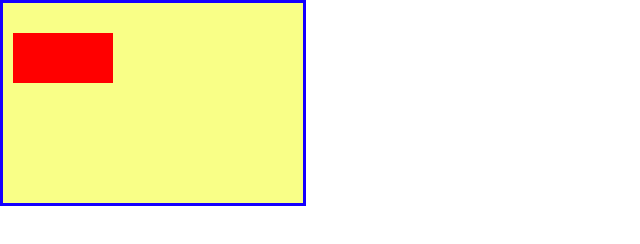
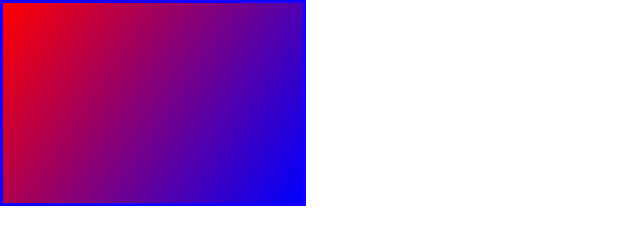
Before and after one commit to ahmad-alefeducation/canvas, a plain HTML site: page index.html in a window 1280 px wide. Shown: the whole page, without its empty margins (0-640 px from the left). Drawn offline with Linux system fonts and the light colour scheme.

Commit message:
Canvas episode 4 A

```diff
--- a/index.html
+++ b/index.html
@@ -1,6 +1,3 @@
-<!--
-    [1] select The canvas Elemants
- -->
 <!DOCTYPE html>
 <html lang="en">
 <head>
@@ -20,15 +17,24 @@
 </style>
 <body>
 
-<canvas id="our-canvas" width="300" height="200" style="background-color: #f9ff87;">
+<canvas id="our-canvas" width="300" height="200">
 
     <script>
         let theCanvas = document.getElementById('our-canvas');
         let theContext = theCanvas.getContext('2d')
-        theContext.fillStyle = '#F00';
-        theContext.fillRect(10,30,100,50)
-        // theContext.fillRect(x far from left,y far,100,50)
-        // theContext.fillRect(0,0,theCanvas.width,theCanvas.height)
+
+
+        // myshape = theContext.createLinearGradient(0,0,300,0)
+        // myshape = theContext.createLinearGradient(0,0,0,200)
+        myshape = theContext.createLinearGradient(0,0,300,200)
+
+        myshape.addColorStop(0,"red")
+        myshape.addColorStop(1,"blue")
+
+        theContext.fillStyle = myshape;
+
+        theContext.fillRect(0,0,theCanvas.width,theCanvas.height);
+
     </script>
 
 </body>
```
